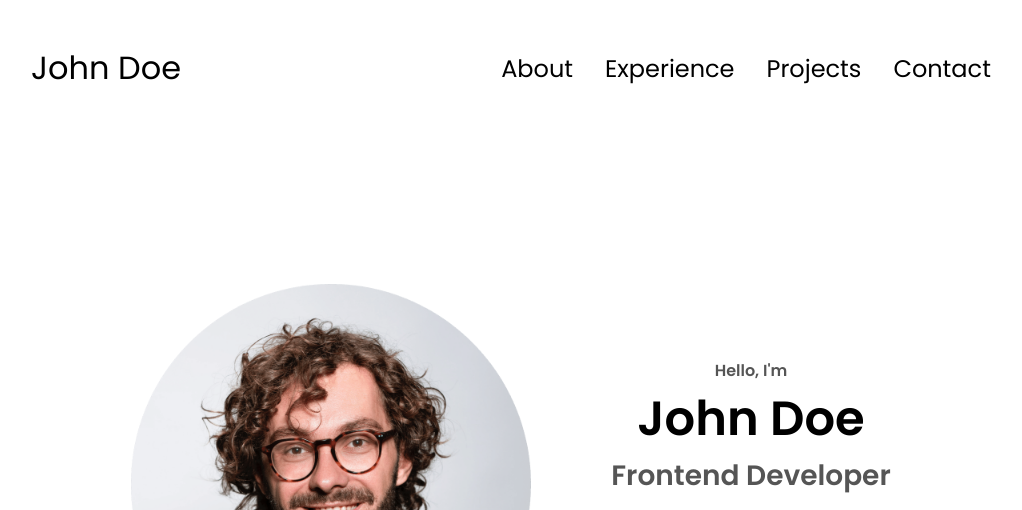
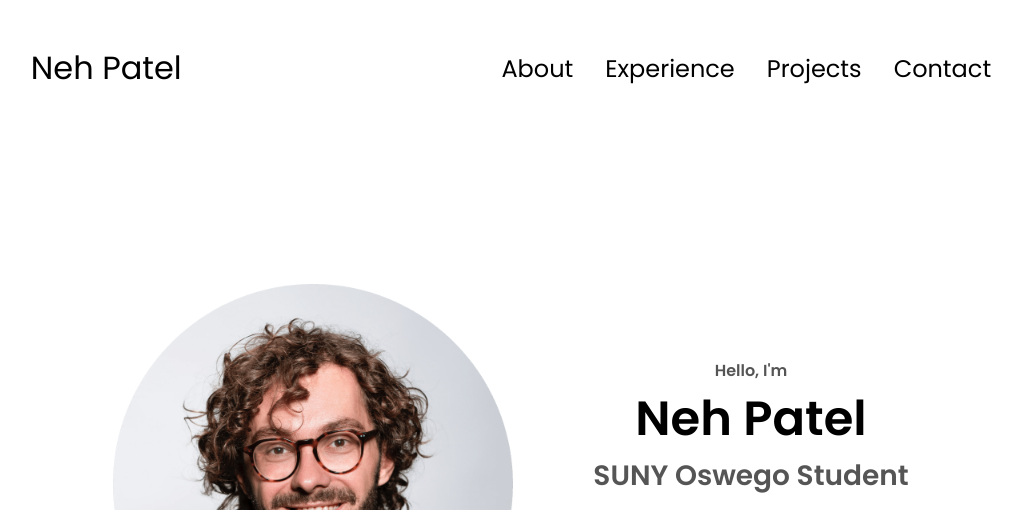
Before and after one commit to nehpatel30062004/CSC241Site, a plain HTML site: page index.html in a window 1280 px wide. Shown: the top 510 px of the page, without its empty margins (129-1151 px from the left). Drawn offline with Linux system fonts and the light colour scheme.

Commit message:
Update index.html

```diff
--- a/index.html
+++ b/index.html
@@ -10,7 +10,7 @@
   </head>
   <body>
     <nav id="desktop-nav">
-      <div class="logo">John Doe</div>
+      <div class="logo">Neh Patel</div>
       <div>
         <ul class="nav-links">
           <li><a href="#about">About</a></li>
@@ -21,7 +21,7 @@
       </div>
     </nav>
     <nav id="hamburger-nav">
-      <div class="logo">John Doe</div>
+      <div class="logo">Neh Patel</div>
       <div class="hamburger-menu">
         <div class="hamburger-icon" onclick="toggleMenu()">
           <span></span>
@@ -38,12 +38,12 @@
     </nav>
     <section id="profile">
       <div class="section__pic-container">
-        <img src="./assets/profile-pic.png" alt="John Doe profile picture" />
+        <img src="./assets/profile-pic.png" alt="Neh Patel profile picture" />
       </div>
       <div class="section__text">
         <p class="section__text__p1">Hello, I'm</p>
-        <h1 class="title">John Doe</h1>
-        <p class="section__text__p2">Frontend Developer</p>
+        <h1 class="title">Neh Patel</h1>
+        <p class="section__text__p2">SUNY Oswego Student</p>
         <div class="btn-container">
           <button
             class="btn btn-color-2"
@@ -375,7 +375,7 @@
           </ul>
         </div>
       </nav>
-      <p>Copyright &#169; 2023 John Doe. All Rights Reserved.</p>
+      <p>Copyright &#169; 2025 Neh Patel. All Rights Reserved.</p>
     </footer>
     <script src="script.js"></script>
   </body>
```
